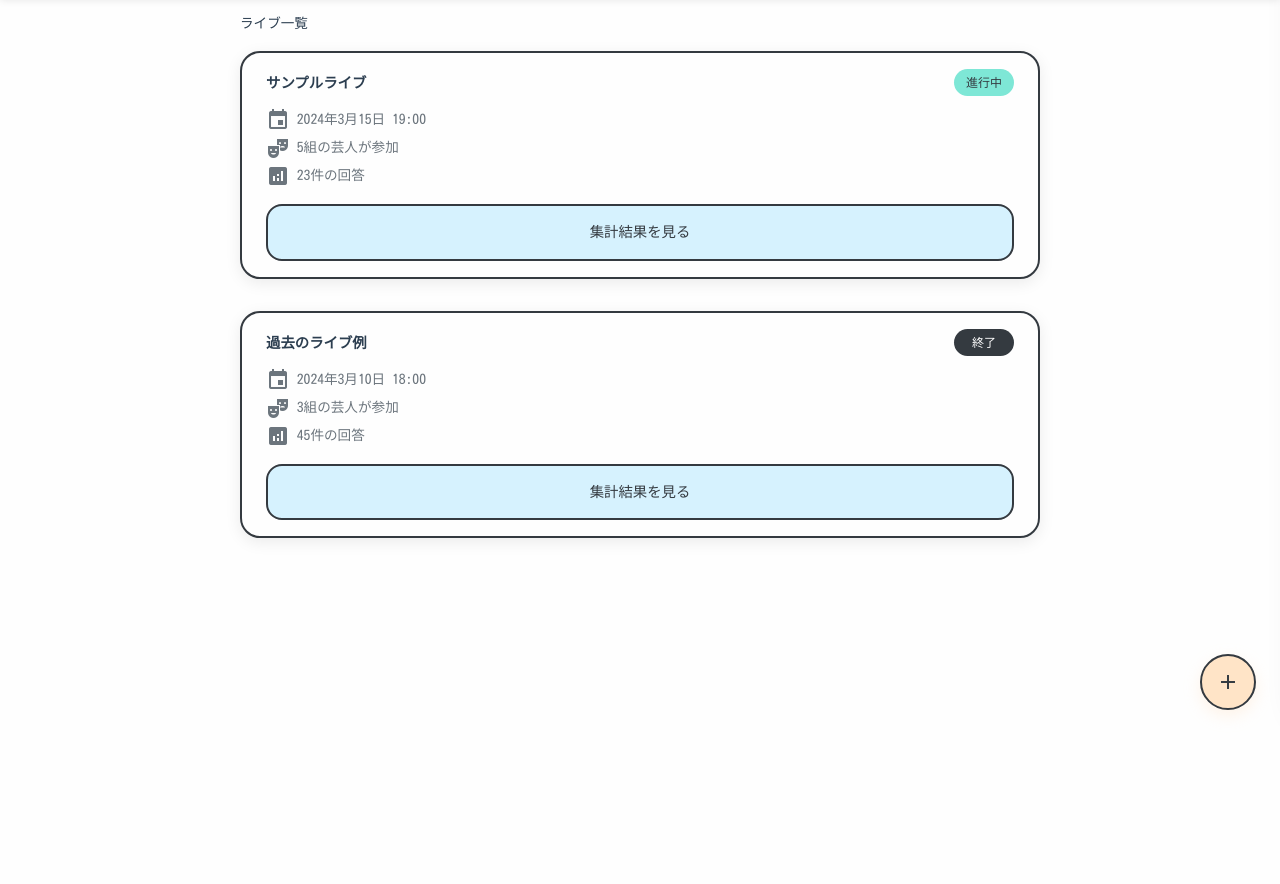
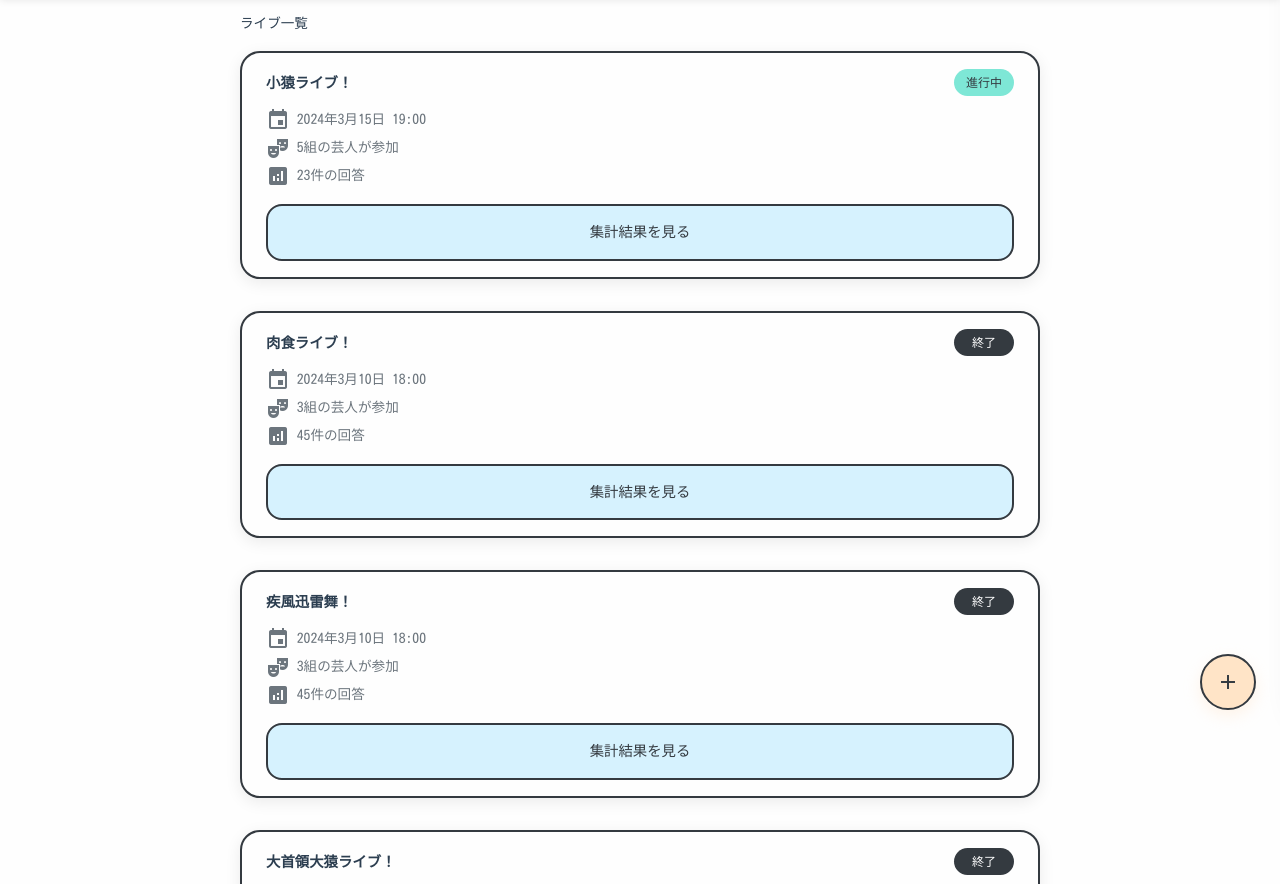
Before and after one commit to mei317/WaraRepo, a plain HTML site: page index.html in a window 1280 px wide. Shown: the part 66-950 px from the top of the page. Before the commit the page ends 800 px from the top, so only its background shows below. Drawn offline with Linux system fonts and the light colour scheme.

Commit message:
add: 仮データ追加

```diff
--- a/index.html
+++ b/index.html
@@ -71,18 +71,16 @@
           <p>お笑いライブアンケート</p>
         </div>
 
-
         <div class="welcome-message">
           <p>こんにちは、<span id="userName">主催者</span>さん！</p>
         </div>
-
 
         <div class="lives-section">
           <h2>ライブ一覧</h2>
           <div class="lives-list" id="livesList">
             <div class="live-card active">
               <div class="live-header">
-                <h3>サンプルライブ</h3>
+                <h3>小猿ライブ！</h3>
                 <div class="live-status active">進行中</div>
               </div>
               <div class="live-info">
@@ -97,7 +95,37 @@
 
             <div class="live-card">
               <div class="live-header">
-                <h3>過去のライブ例</h3>
+                <h3>肉食ライブ！</h3>
+                <div class="live-status completed">終了</div>
+              </div>
+              <div class="live-info">
+                <p><span class="material-icons">event</span> 2024年3月10日 18:00</p>
+                <p><span class="material-icons">theater_comedy</span> 3組の芸人が参加</p>
+                <p><span class="material-icons">analytics</span> 45件の回答</p>
+              </div>
+              <div class="live-actions">
+                <button class="btn-skyblue full-width" onclick="goToResults('past')">集計結果を見る</button>
+              </div>
+            </div>
+
+            <div class="live-card">
+              <div class="live-header">
+                <h3>疾風迅雷舞！</h3>
+                <div class="live-status completed">終了</div>
+              </div>
+              <div class="live-info">
+                <p><span class="material-icons">event</span> 2024年3月10日 18:00</p>
+                <p><span class="material-icons">theater_comedy</span> 3組の芸人が参加</p>
+                <p><span class="material-icons">analytics</span> 45件の回答</p>
+              </div>
+              <div class="live-actions">
+                <button class="btn-skyblue full-width" onclick="goToResults('past')">集計結果を見る</button>
+              </div>
+            </div>
+
+            <div class="live-card">
+              <div class="live-header">
+                <h3>大首領大猿ライブ！</h3>
                 <div class="live-status completed">終了</div>
               </div>
               <div class="live-info">
@@ -166,8 +194,8 @@
     <script src="navigation.js"></script>
     <script>
       function toggleFabMenu() {
-        const fabMenu = document.getElementById('fabMenu');
-        fabMenu.classList.toggle('open');
+        const fabMenu = document.getElementById("fabMenu");
+        fabMenu.classList.toggle("open");
       }
     </script>
   </body>
```
